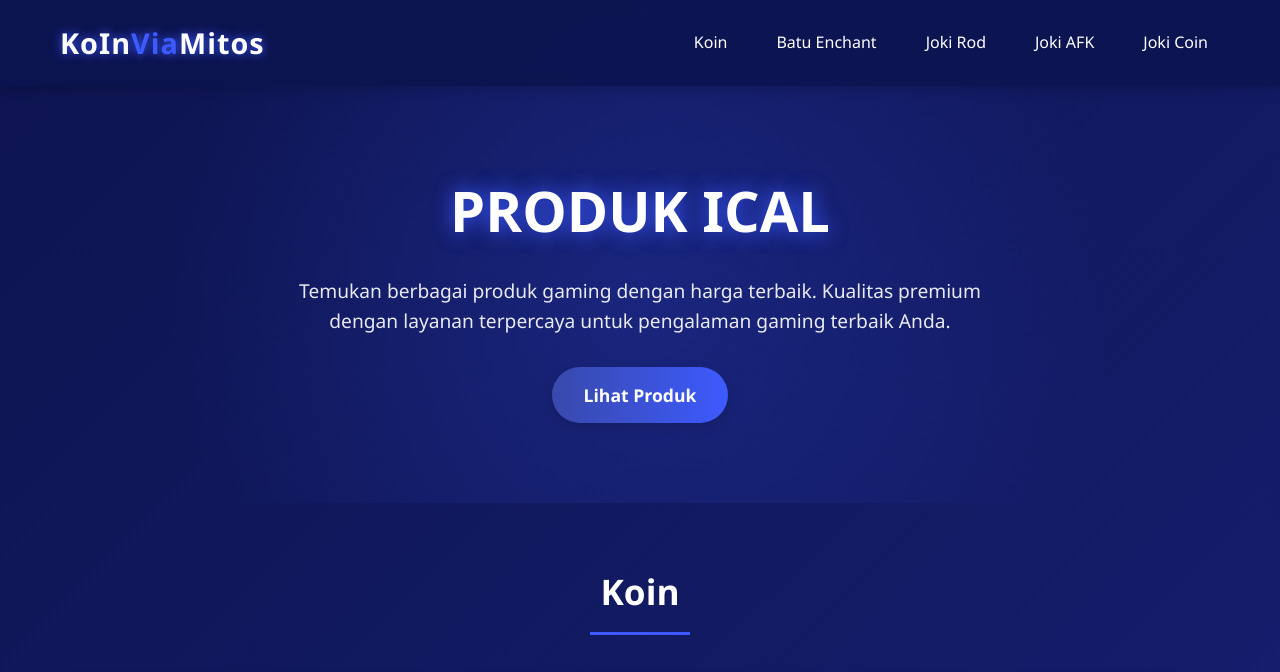
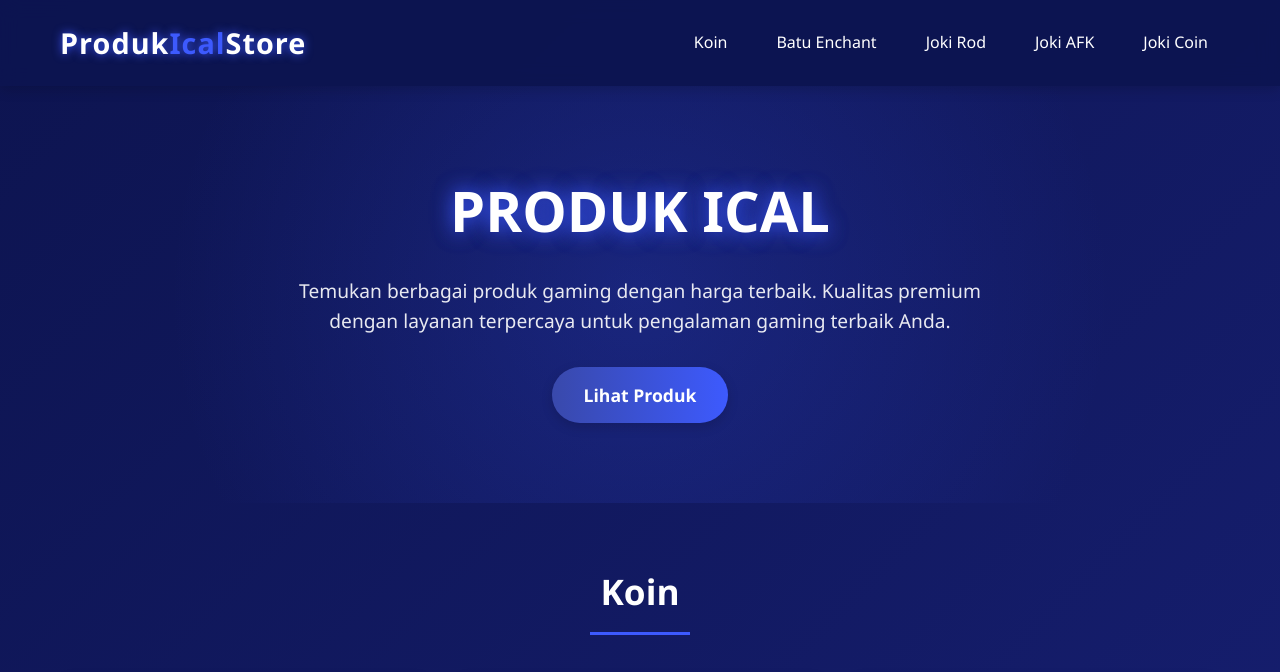
Before and after one commit to rasyaalrafi8-cpu/IcalzStore, a plain HTML site: page index.html in a window 1280 px wide. Shown: the top 672 px of the page. Drawn offline with Linux system fonts and the light colour scheme.

Commit message:
update index.html

```diff
--- a/index.html
+++ b/index.html
@@ -363,7 +363,7 @@
     <!-- Header -->
     <header>
         <div class="container header-content">
-            <div class="logo">KoIn<span>Via</span>Mitos</div>
+            <div class="logo">Produk<span>Ical</span>Store</div>
             <nav>
                 <ul>
                     <li><a href="#koin">Koin</a></li>
```
